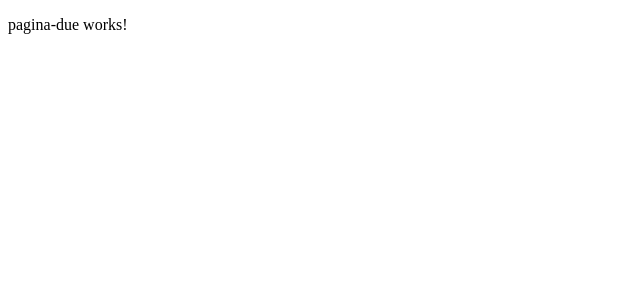
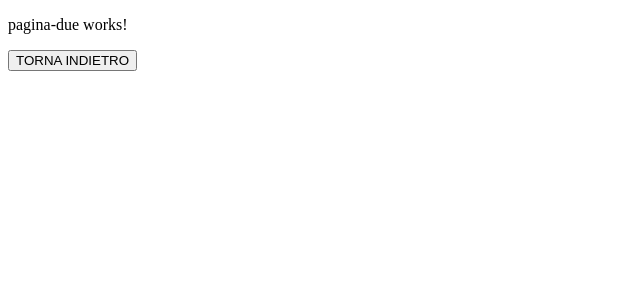
Before and after one commit to therabidraccoon/angular-tutorial, an Angular app: page /pagina-due in a window 1280 px wide. Shown: the top 300 px of the page, without its empty margins (0-640 px from the left). Built offline with nearby package versions, Linux system fonts and the light colour scheme.

Commit message:
routing p2

```diff
--- a/src/app/components/pagina-due/pagina-due.component.html
+++ b/src/app/components/pagina-due/pagina-due.component.html
@@ -1,3 +1,4 @@
 <p>
   pagina-due works!
 </p>
+<button (click)="goBack()">TORNA INDIETRO</button>
--- a/src/app/components/pagina-due/pagina-due.component.ts
+++ b/src/app/components/pagina-due/pagina-due.component.ts
@@ -1,4 +1,5 @@
 import { Component, OnInit } from '@angular/core';
+import { Router } from '@angular/router';
 
 @Component({
   selector: 'app-pagina-due',
@@ -7,9 +8,13 @@ import { Component, OnInit } from '@angular/core';
 })
 export class PaginaDueComponent implements OnInit {
 
-  constructor() { }
+  constructor(private router:Router) { }
 
   ngOnInit() {
   }
 
+  goBack(){
+    this.router.navigate(['']);
+  }
+
 }
```
